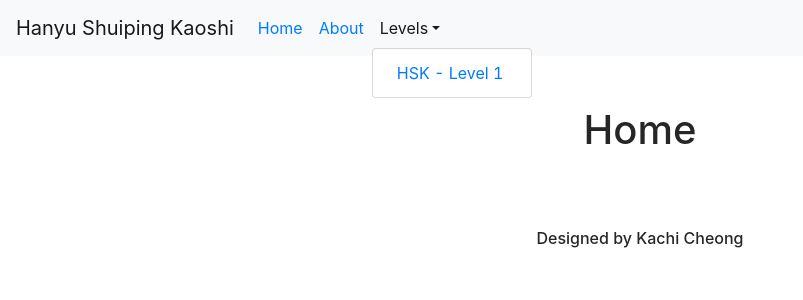
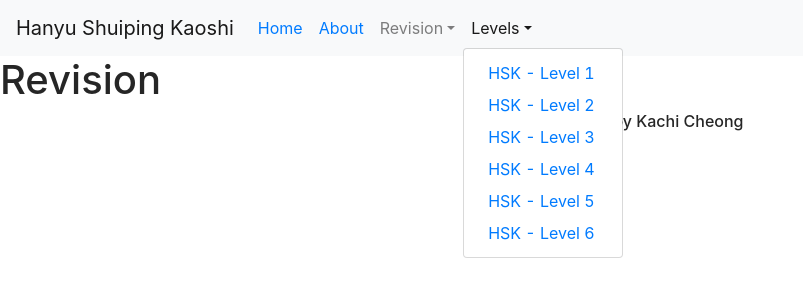
Before and after one commit to KachiiC/HSK, a React (Create React App) app in the folder frontend/: page /revision in a window 1280 px wide. Both pictures are taken after a click on the button "Levels". Shown: the top 300 px of the page, without its empty margins (0-803 px from the left). Built offline with nearby package versions, Linux system fonts and the light colour scheme.

Commit message:
changed models and navbar

```diff
--- a/frontend/src/App.js
+++ b/frontend/src/App.js
@@ -6,6 +6,7 @@ import 'bootstrap/dist/css/bootstrap.min.css'
 // Page
 import Home from './Pages/Home/home'
 import About from './Pages/About/about'
+import Revision from './Pages/Revision/revision'
 import HSK1 from './Pages/Levels/HSK1/'
 // Components
 import { BrowserRouter as Router, Switch, Route } from "react-router-dom";
@@ -24,6 +25,9 @@ function App() {
             <Route path="/about">
               <About />
             </Route>
+            <Route path="/revision">
+              <Revision />
+            </Route>
             <Route path="/">
               <Home />
             </Route>
--- /dev/null
+++ b/frontend/src/Components/Navbar/DropdownData.js
@@ -0,0 +1,3 @@
+const DropdownDropdown = [1,2,3,4,5,6]
+
+export default DropdownDropdown
--- a/frontend/src/Components/Navbar/SiteNavbar.js
+++ b/frontend/src/Components/Navbar/SiteNavbar.js
@@ -4,8 +4,22 @@ import Navbar from 'react-bootstrap/Navbar'
 import Nav from 'react-bootstrap/Nav'
 import NavDropdown from 'react-bootstrap/NavDropdown'
 import {Link} from 'react-router-dom'
+//Data
+import RevisionDropdown from './DropdownData'
 
 function SiteNavbar (){
+
+  const dropdownItems = RevisionDropdown.map((item) => {
+    const itemLink = "/hsk" + item
+
+    return (
+      <NavDropdown.Item>
+        <Link to={itemLink}>
+          HSK - Level {item}
+        </Link>
+     </NavDropdown.Item>
+    )
+  })
 
     return (
       <Navbar bg="light" expand="lg">
@@ -19,12 +33,11 @@ function SiteNavbar (){
             <Nav.Link>
               <Link to="/about">About</Link>
             </Nav.Link>
+            <NavDropdown title="Revision" id="basic-nav-dropdown">
+              {dropdownItems}
+            </NavDropdown>
             <NavDropdown title="Levels" id="basic-nav-dropdown">
-              <NavDropdown.Item>
-               <Link to="/hsk1">
-                HSK - Level 1
-                </Link>
-              </NavDropdown.Item>
+              {dropdownItems}
             </NavDropdown>
           </Nav>
         </Navbar.Collapse>
--- /dev/null
+++ b/frontend/src/Pages/Revision/revision.js
@@ -0,0 +1,11 @@
+import React from 'react'
+
+function Revise (){
+    return (
+        <div>
+            <h1>Revision</h1>
+        </div>
+    )
+}
+
+export default Revise
```
Also changed, not shown: frontend/src/Pages/Revision/revision.css (added). Lines whose indentation alone changed are shown as unchanged.
